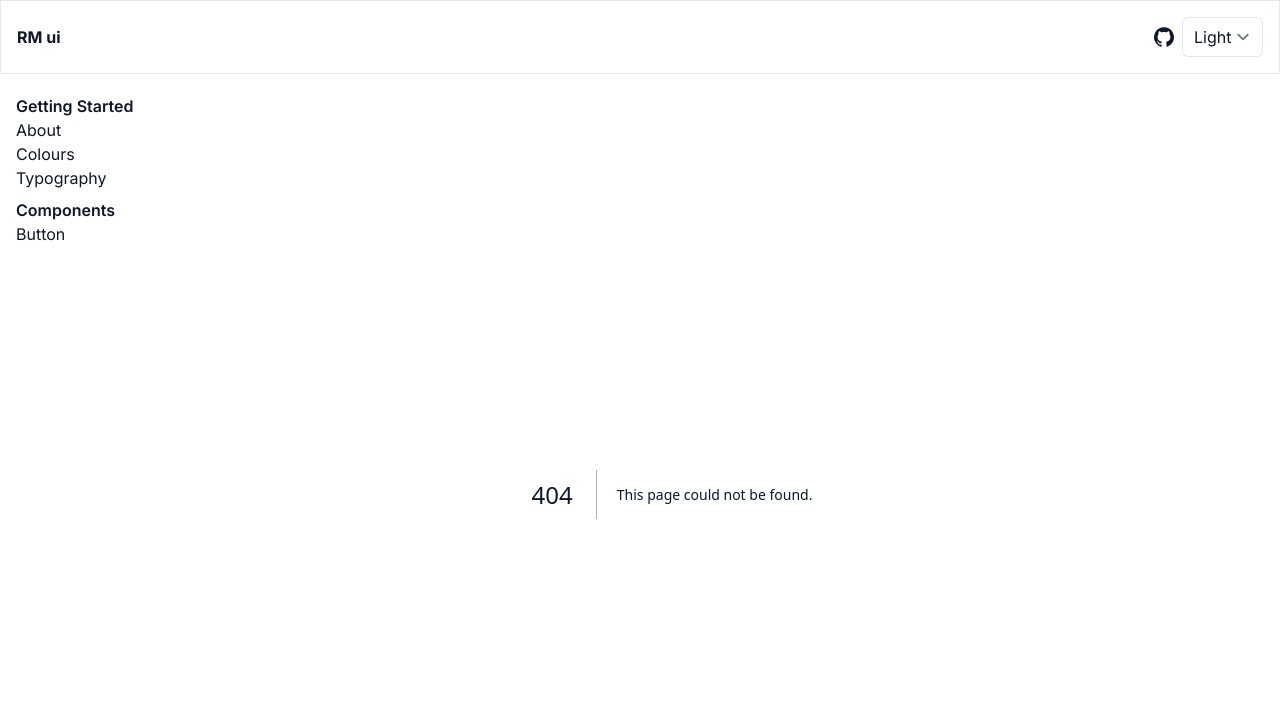
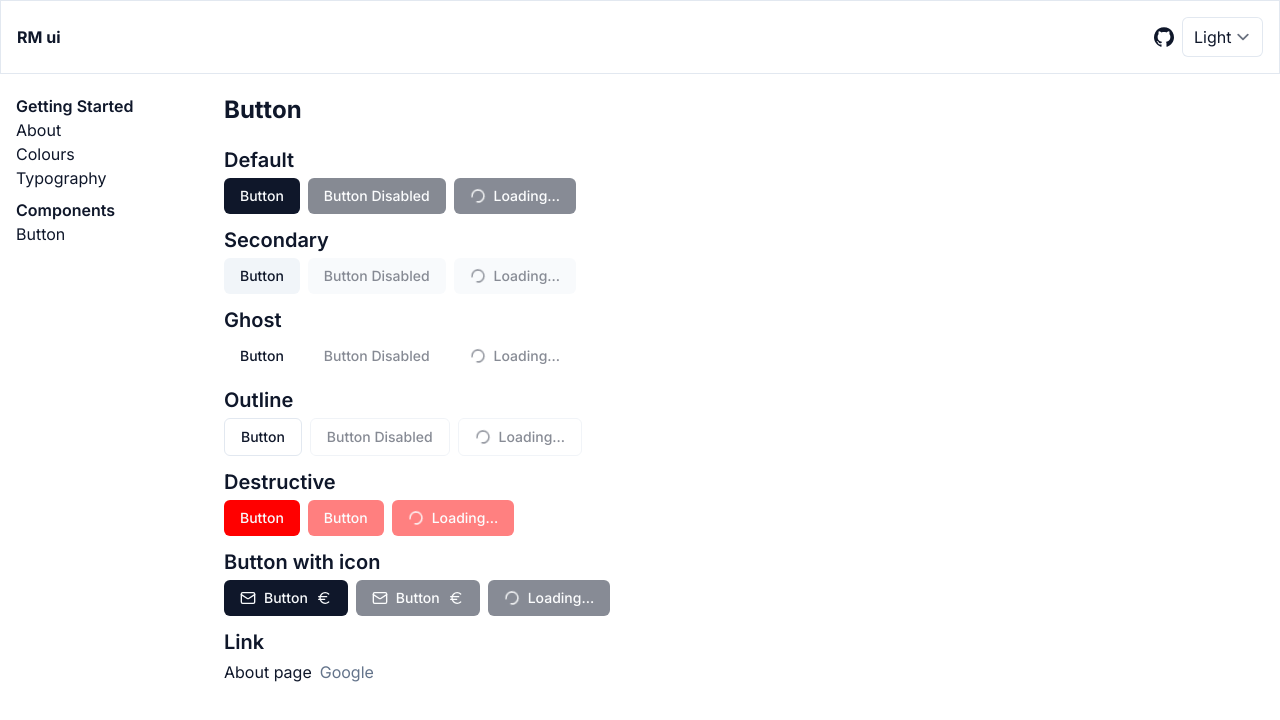
Before and after one commit to ramaakbar/rm-design-system, a Next.js app: page /components/button in a window 1280 px wide. Before the commit this address had no page. Shown: the top 720 px of the page. Built offline with nearby package versions, Linux system fonts and the light colour scheme.

Commit message:
add button and link component ui

```diff
--- /dev/null
+++ b/src/components/ui/button.tsx
@@ -0,0 +1,79 @@
+import { forwardRef } from "react";
+import { Icon, Loader2 } from "lucide-react";
+import { twMerge } from "tailwind-merge";
+
+export const buttonStyle = {
+  base: "rounded-md text-sm font-medium inline-flex items-center justify-center transition-colors disabled:cursor-not-allowed disabled:opacity-50",
+  size: {
+    default: "px-4 py-2",
+    sm: "px-2 py-1",
+    lg: "px-8 py-3",
+  },
+  variant: {
+    default: "bg-primary text-primary-foreground hover:bg-primary/90",
+    destructive:
+      "bg-destructive text-destructive-foreground hover:bg-destructive/90",
+    outline:
+      "border border-border hover:bg-accent hover:text-accent-foreground",
+    secondary: "bg-secondary text-secondary-foreground hover:bg-secondary/80",
+    ghost: "hover:bg-accent hover:text-accent-foreground",
+    underline: "underline-offset-4 hover:underline text-primary px-0 py-0",
+    subtle: "text-muted-foreground hover:text-accent-foreground px-0 py-0",
+  },
+};
+
+type ButtonProps = React.ComponentProps<"button"> & {
+  isLoading?: boolean;
+  size?: keyof typeof buttonStyle.size;
+  variant?: keyof typeof buttonStyle.variant;
+  leftIcon?: Icon;
+  rightIcon?: Icon;
+};
+
+const Button = forwardRef<HTMLButtonElement, ButtonProps>(
+  (
+    {
+      children,
+      type = "button",
+      size = "default",
+      variant = "default",
+      isLoading = false,
+      leftIcon: LeftIcon,
+      rightIcon: RightIcon,
+      className,
+      ...props
+    },
+    ref
+  ) => {
+    return (
+      <button
+        ref={ref}
+        type={type}
+        disabled={isLoading}
+        className={twMerge(
+          buttonStyle.base,
+          buttonStyle.size[size],
+          buttonStyle.variant[variant],
+          className
+        )}
+        {...props}
+      >
+        {isLoading && (
+          <>
+            <Loader2 className="mr-2 h-4 w-4 animate-spin" />
+            Loading...
+          </>
+        )}
+        {!isLoading && (
+          <>
+            {LeftIcon && <LeftIcon className="mr-2 h-4 w-4" />}
+            {children}
+            {RightIcon && <RightIcon className="ml-2 h-4 w-4" />}
+          </>
+        )}
+      </button>
+    );
+  }
+);
+
+export default Button;
--- /dev/null
+++ b/src/components/ui/link.tsx
@@ -0,0 +1,83 @@
+import { ComponentPropsWithRef, forwardRef } from "react";
+import { default as NextLink, LinkProps as NextLinkProps } from "next/link";
+import { Icon } from "lucide-react";
+import { twMerge } from "tailwind-merge";
+
+export const linkStyle = {
+  base: "inline-flex items-center justify-center transition-colors disabled:cursor-not-allowed disabled:opacity-50",
+  size: {
+    default: "text-base",
+    sm: "text-sm",
+    lg: "text-lg",
+  },
+  variant: {
+    underline: "underline-offset-4 hover:underline text-primary",
+    subtle: "text-muted-foreground hover:text-accent-foreground",
+  },
+};
+
+type LinkProps = {
+  href: string;
+  external?: boolean;
+  size?: keyof typeof linkStyle.size;
+  variant?: keyof typeof linkStyle.variant;
+  leftIcon?: Icon;
+  rightIcon?: Icon;
+} & NextLinkProps &
+  ComponentPropsWithRef<"a">;
+
+const Link = forwardRef<HTMLAnchorElement, LinkProps>(
+  (
+    {
+      children,
+      size = "default",
+      variant = "underline",
+      href,
+      external,
+      leftIcon: LeftIcon,
+      rightIcon: RightIcon,
+      className,
+      ...props
+    },
+    ref
+  ) => {
+    if (external) {
+      return (
+        <a
+          ref={ref}
+          href={href}
+          className={twMerge(
+            linkStyle.base,
+            linkStyle.size[size],
+            linkStyle.variant[variant],
+            className
+          )}
+          {...props}
+        >
+          {LeftIcon && <LeftIcon className="mr-2 h-4 w-4" />}
+          {children}
+          {RightIcon && <RightIcon className="ml-2 h-4 w-4" />}
+        </a>
+      );
+    }
+    return (
+      <NextLink
+        ref={ref}
+        href={href}
+        className={twMerge(
+          linkStyle.base,
+          linkStyle.size[size],
+          linkStyle.variant[variant],
+          className
+        )}
+        {...props}
+      >
+        {LeftIcon && <LeftIcon className="mr-2 h-4 w-4" />}
+        {children}
+        {RightIcon && <RightIcon className="ml-2 h-4 w-4" />}
+      </NextLink>
+    );
+  }
+);
+
+export default Link;
--- /dev/null
+++ b/src/pages/components/button.tsx
@@ -0,0 +1,94 @@
+import React from "react";
+import { Euro, Mail } from "lucide-react";
+
+import Button from "@/components/ui/button";
+import Link from "@/components/ui/link";
+
+export default function ButtonPage() {
+  return (
+    <>
+      <h1 className="mb-5 text-2xl font-bold">Button</h1>
+      <div className="space-y-3">
+        <div className="space-y-1">
+          <h2 className="text-xl font-semibold">Default</h2>
+          <div className="flex flex-wrap gap-2">
+            <Button>Button</Button>
+            <Button disabled>Button Disabled</Button>
+            <Button isLoading>Button</Button>
+          </div>
+        </div>
+        <div className="space-y-1">
+          <h2 className="text-xl font-semibold">Secondary</h2>
+          <div className="flex flex-wrap gap-2">
+            <Button variant="secondary">Button</Button>
+            <Button variant="secondary" disabled>
+              Button Disabled
+            </Button>
+            <Button variant="secondary" isLoading>
+              Button
+            </Button>
+          </div>
+        </div>
+        <div className="space-y-1">
+          <h2 className="text-xl font-semibold">Ghost</h2>
+          <div className="flex flex-wrap gap-2">
+            <Button variant="ghost">Button</Button>
+            <Button variant="ghost" disabled>
+              Button Disabled
+            </Button>
+            <Button variant="ghost" isLoading>
+              Button
+            </Button>
+          </div>
+        </div>
+        <div className="space-y-1">
+          <h2 className="text-xl font-semibold">Outline</h2>
+          <div className="flex flex-wrap gap-2">
+            <Button variant="outline">Button</Button>
+            <Button variant="outline" disabled>
+              Button Disabled
+            </Button>
+            <Button variant="outline" isLoading>
+              Button
+            </Button>
+          </div>
+        </div>
+        <div className="space-y-1">
+          <h2 className="text-xl font-semibold">Destructive</h2>
+          <div className="flex flex-wrap gap-2">
+            <Button variant="destructive">Button</Button>
+            <Button variant="destructive" disabled>
+              Button
+            </Button>
+            <Button variant="destructive" isLoading>
+              Button
+            </Button>
+          </div>
+        </div>
+        <div className="space-y-1">
+          <h2 className="text-xl font-semibold">Button with icon</h2>
+          <div className="flex flex-wrap gap-2">
+            <Button leftIcon={Mail} rightIcon={Euro}>
+              Button
+            </Button>
+            <Button leftIcon={Mail} rightIcon={Euro} disabled>
+              Button
+            </Button>
+            <Button leftIcon={Mail} rightIcon={Euro} isLoading>
+              Button
+            </Button>
+          </div>
+        </div>
+        <div className="space-y-1">
+          <h2 className="text-xl font-semibold">Link</h2>
+          <div className="space-x-2">
+            <Link href={"/"}>About page</Link>
+            <Link href={"https://google.com"} external variant="subtle">
+              Google
+            </Link>
+          </div>
+        </div>
+      </div>
+    </>
+  );
+}
```
